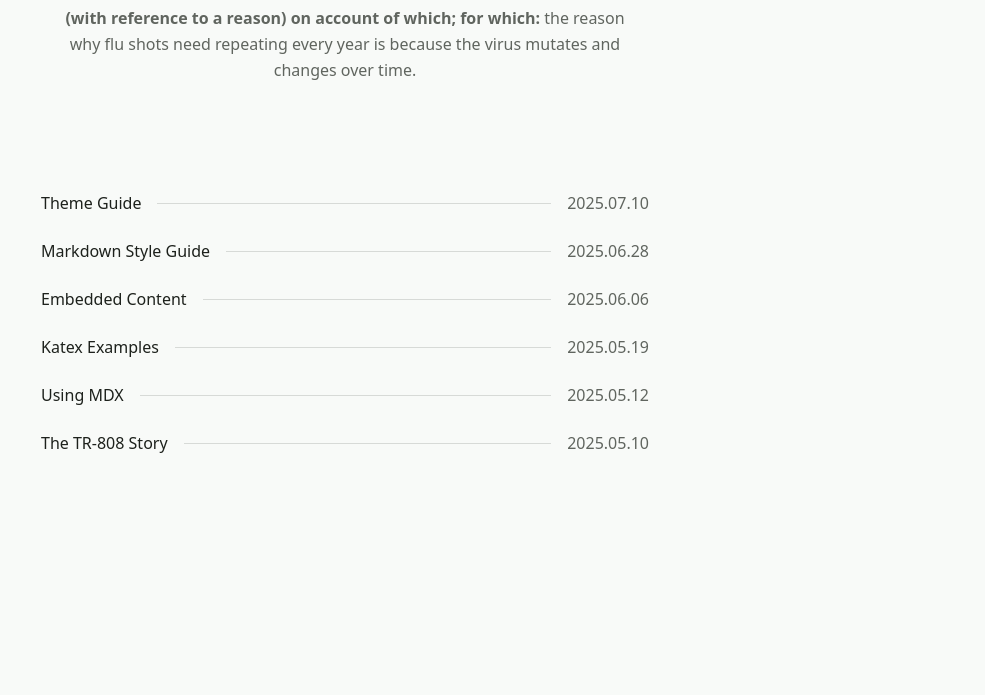
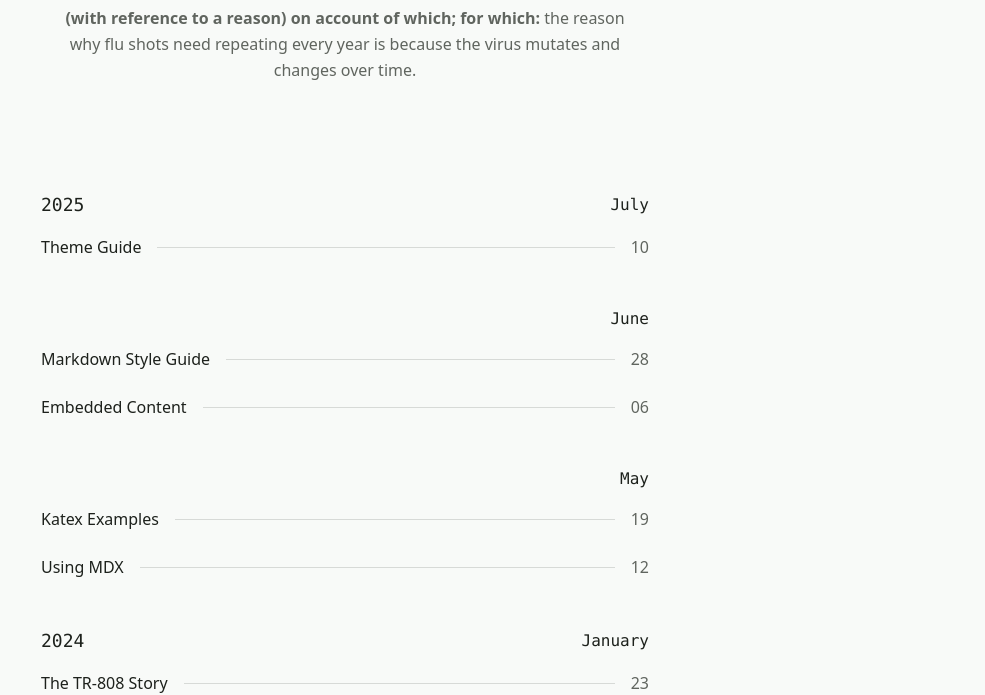
Before and after one commit to bitwhys/www, an Astro site: page / in a window 1280 px wide. Shown: the part 249-944 px from the top of the page, without its empty margins (295-1280 px from the left). Before the commit the page ends 800 px from the top, so only its background shows below. Built offline with nearby package versions, Linux system fonts and the light colour scheme; Astro itself is replaced by a stand-in of ours.

Commit message:
refactor(index.astro): group posts by year and month

```diff
--- a/src/pages/index.astro
+++ b/src/pages/index.astro
@@ -2,29 +2,108 @@
 import Layout from "../layouts/Layout.astro"
 import Hero from "../components/Hero.astro"
 
-const posts = [
-  ["Theme Guide", "2025.07.10"],
-  ["Markdown Style Guide", "2025.06.28"],
-  ["Embedded Content", "2025.06.06"],
-  ["Katex Examples", "2025.05.19"],
-  ["Using MDX", "2025.05.12"],
-  ["The TR-808 Story", "2025.05.10"],
+const januaryPosts = [["The TR-808 Story", "23"]]
+const julyPosts = [["Theme Guide", "10"]]
+const junePosts = [
+  ["Markdown Style Guide", "28"],
+  ["Embedded Content", "06"],
+]
+const mayPosts = [
+  ["Katex Examples", "19"],
+  ["Using MDX", "12"],
 ]
 ---
 
 <Layout>
   <Hero />
-  <ul class="mt-12 flex flex-col gap-y-6">
+  <div class="mt-12">
+    <!-- July -->
+    <div class="space-y-4">
+      <div class="text-semibold font-mono flex items-center justify-between">
+        <span class="text-lg">2025</span><span>July</span>
+      </div>
+      <div class="space-y-6">
         {
-      posts.map(([title, date]) => (
+          julyPosts.map(([title, date]) => (
             <div class="flex items-center gap-x-4">
               <div class="relative flex justify-start">
-            <h2 class="text-base font-medium whitespace-nowrap">{title}</h2>
+                <h2 class="text-base whitespace-nowrap">{title}</h2>
               </div>
-          <div aria-hidden="true" class="w-full border-t  border-brd-main" />
+              <div
+                aria-hidden="true"
+                class="w-full border-t  border-brd-main"
+              />
               <span class="text-cnt-secondary">{date}</span>
             </div>
           ))
         }
-  </ul>
+      </div>
+    </div>
+    <!-- June  -->
+    <div class="mt-12 space-y-4">
+      <div class="text-semibold font-mono flex items-center justify-end">
+        <span>June</span>
+      </div>
+      <div class="space-y-6">
+        {
+          junePosts.map(([title, date]) => (
+            <div class="flex items-center gap-x-4">
+              <div class="relative flex justify-start">
+                <h2 class="text-base whitespace-nowrap">{title}</h2>
+              </div>
+              <div
+                aria-hidden="true"
+                class="w-full border-t  border-brd-main"
+              />
+              <span class="text-cnt-secondary">{date}</span>
+            </div>
+          ))
+        }
+      </div>
+    </div>
+    <!-- May  -->
+    <div class="mt-12 space-y-4">
+      <div class="text-semibold font-mono flex items-center justify-end">
+        <span>May</span>
+      </div>
+      <div class="space-y-6">
+        {
+          mayPosts.map(([title, date]) => (
+            <div class="flex items-center gap-x-4">
+              <div class="relative flex justify-start">
+                <h2 class="text-base  whitespace-nowrap">{title}</h2>
+              </div>
+              <div
+                aria-hidden="true"
+                class="w-full border-t  border-brd-main"
+              />
+              <span class="text-cnt-secondary">{date}</span>
+            </div>
+          ))
+        }
+      </div>
+    </div>
+    <!-- 2024 (January) -->
+    <div class="mt-12 space-y-4">
+      <div class="text-semibold font-mono flex items-center justify-between">
+        <span class="text-lg">2024</span><span class="">January</span>
+      </div>
+      <div class="space-y-6">
+        {
+          januaryPosts.map(([title, date]) => (
+            <div class="flex items-center gap-x-4">
+              <div class="relative flex justify-start">
+                <h2 class="text-base whitespace-nowrap">{title}</h2>
+              </div>
+              <div
+                aria-hidden="true"
+                class="w-full border-t  border-brd-main"
+              />
+              <span class="text-cnt-secondary">{date}</span>
+            </div>
+          ))
+        }
+      </div>
+    </div>
+  </div>
 </Layout>
```
Lines whose indentation alone changed are shown as unchanged.
